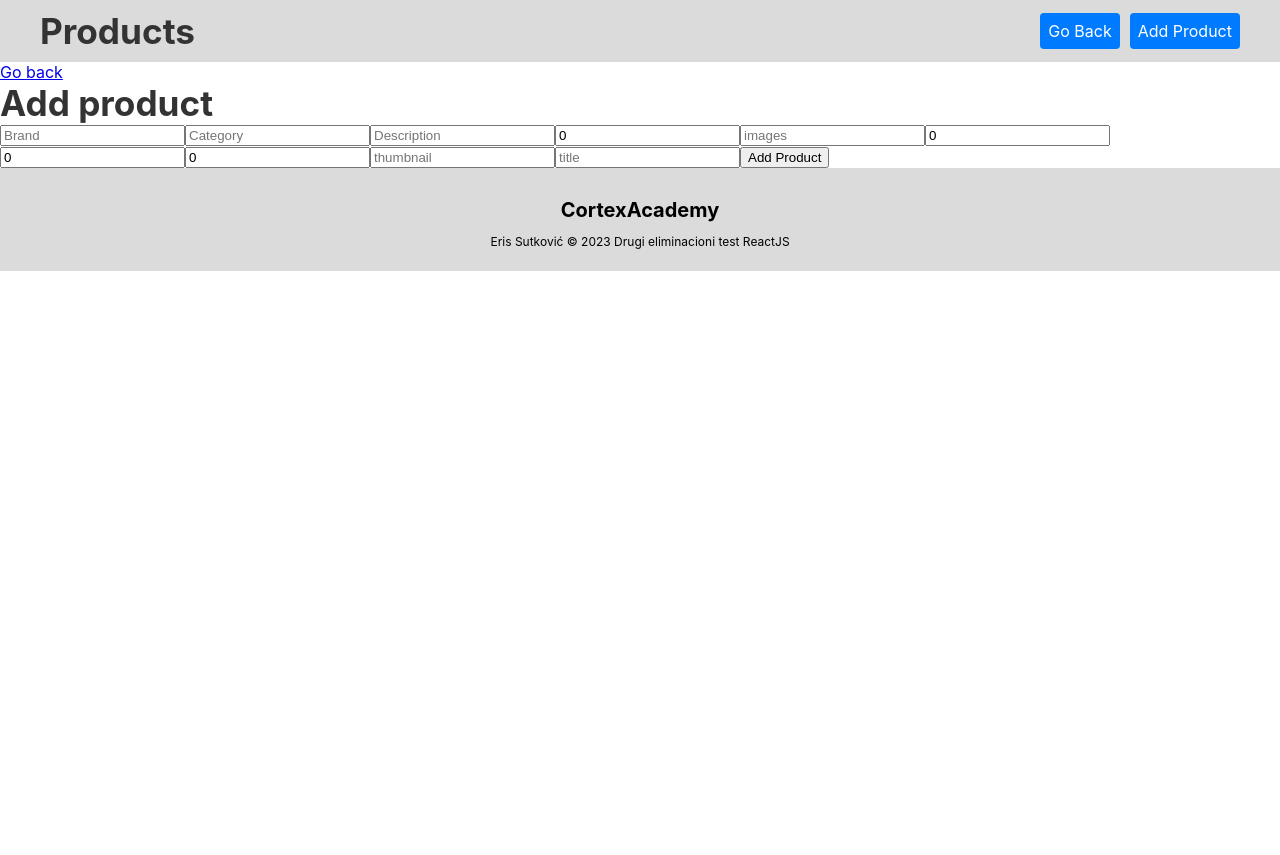
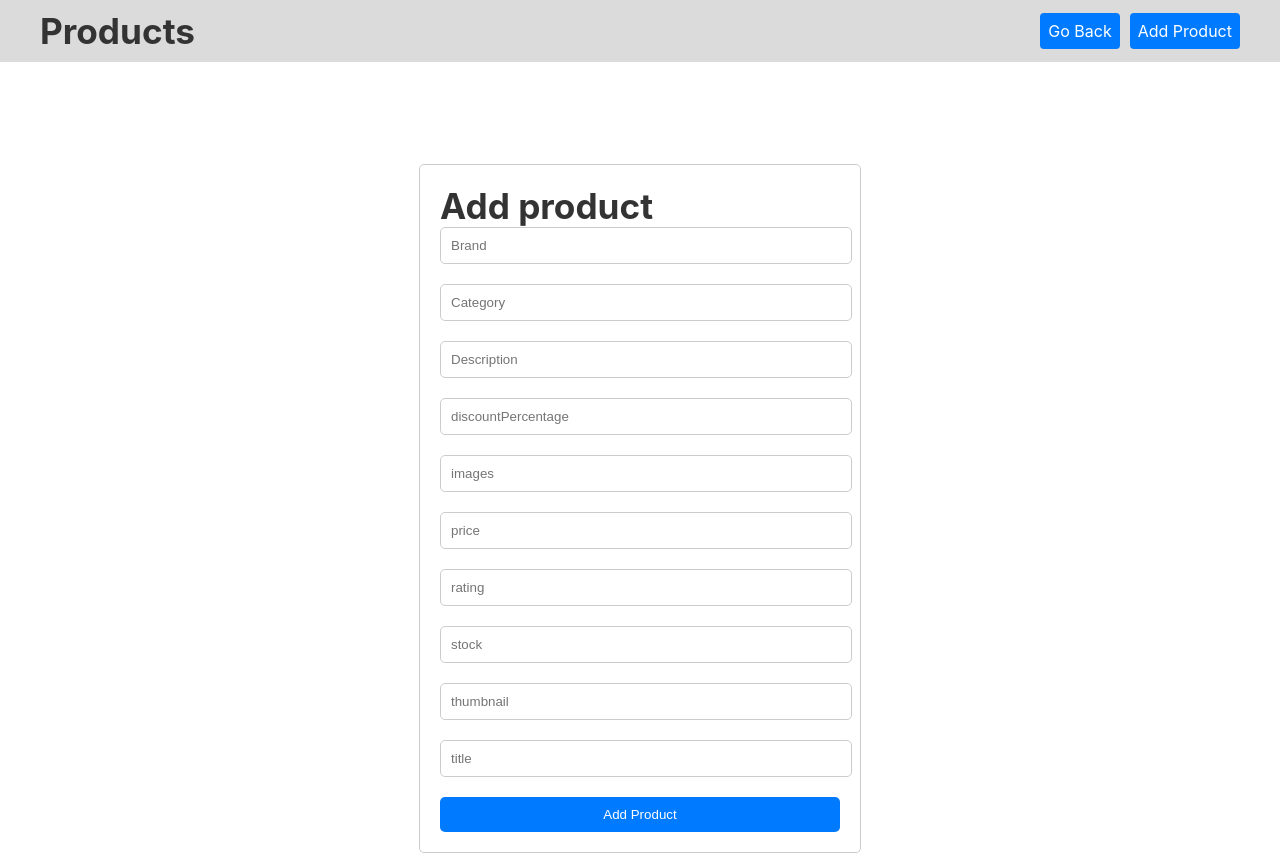
Before and after one commit to eris00/cortex-academy_eliminacioni2, a React (Create React App) app in the folder eliminacioni2/: page /product/add in a window 1280 px wide. Shown: the top 855 px of the page. Before the commit the page ends 800 px from the top, so only its background shows below. Built offline with nearby package versions, Linux system fonts and the light colour scheme; no server answers.

Commit message:
design finished

```diff
--- a/eliminacioni2/src/App.js
+++ b/eliminacioni2/src/App.js
@@ -1,5 +1,5 @@
 import logo from './logo.svg';
-import {BrowserRouter, Routes, Route, Link} from 'react-router-dom'
+import {BrowserRouter, Routes, Route} from 'react-router-dom'
 import './App.css';
 import { ProductProvider } from "./Context";
 import ProductList from './Component/ProductList';
--- a/eliminacioni2/src/Component/AddProduct/AddProduct.js
+++ b/eliminacioni2/src/Component/AddProduct/AddProduct.js
@@ -13,11 +13,11 @@ import AddProductForm from './AddProductForm';
       brand: '',
       category: '',
       description: '',
-      discountPercentage: 0,
+      discountPercentage: '',
       images: [],
-      price: 0,
-      rating: 0,
-      stock: 0,
+      price: '',
+      rating: '',
+      stock: '',
       thumbnail: '',
       title: ''
     });
@@ -29,15 +29,20 @@ import AddProductForm from './AddProductForm';
 
     const handleSubmit = (e) => {
       e.preventDefault();
+
+      if (formData.brand.trim().length === 0 || formData.category.trim().length === 0 || formData.description.trim().length === 0 || formData.discountPercentage.trim().length === 0 || formData.price.trim().length === 0 || formData.rating.trim().length === 0 || formData.stock.trim().length === 0 || formData.thumbnail.trim().length === 0 || formData.title.trim().length === 0) {
+        return;
+      }
+
       addItem(formData);
       setFormData({brand: '',
       category: '',
       description: '',
-      discountPercentage: 0,
+      discountPercentage: '',
       images: [],
-      price: 0,
-      rating: 0,
-      stock: 0,
+      price: '',
+      rating: '',
+      stock: '',
       thumbnail: '',
       title: ''})
       navigate('/');
@@ -45,15 +50,7 @@ import AddProductForm from './AddProductForm';
 
 
   return (
-
-    <>
-
-    <Link to="/">Go back</Link>
-
     <AddProductForm handleSubmit={handleSubmit} handleChange={handleChange} formData={formData}/>
-
-
-    </>
   )
 }
 
--- /dev/null
+++ b/eliminacioni2/src/Component/AddProduct/AddProductForm.css
@@ -0,0 +1,29 @@
+.form-container {
+    max-width: 40%;
+    margin: 5% auto;
+    padding: 20px;
+    border: 1px solid #ccc;
+    border-radius: 5px;
+  }
+
+  h2 {
+    font-size: 34px;
+    margin-bottom: 20px;
+  }
+
+  input {
+    width: 100%;
+    padding:10px 0px 10px 10px;
+    margin-bottom: 10px;
+    border: 1px solid #ccc;
+    border-radius: 5px;
+  }
+
+  button {
+    background-color: #007bff;
+    color: white;
+    border: none;
+    padding: 10px 20px;
+    border-radius: 5px;
+    cursor: pointer;
+  }
--- a/eliminacioni2/src/Component/AddProduct/AddProductForm.js
+++ b/eliminacioni2/src/Component/AddProduct/AddProductForm.js
@@ -1,8 +1,11 @@
 import React from 'react'
+import './AddProductForm.css'
 
 function AddProductForm({handleSubmit, handleChange, formData}) {
+
   return (
     <>
+      <div className='form-container'>
         <h2>Add product</h2>
         <form onSubmit={handleSubmit}>
           <input
@@ -27,7 +30,7 @@ function AddProductForm({handleSubmit, handleChange, formData}) {
             placeholder="Description"
           />
           <input
-        type="text"
+            type="number"
             name="discountPercentage"
             value={formData.discountPercentage}
             onChange={handleChange}
@@ -41,21 +44,21 @@ function AddProductForm({handleSubmit, handleChange, formData}) {
             placeholder="images"
           />
           <input
-        type="text"
+            type="number"
             name="price"
             value={formData.price}
             onChange={handleChange}
             placeholder="price"
           />
           <input
-        type="text"
+            type="number"
             name="rating"
             value={formData.rating}
             onChange={handleChange}
             placeholder="rating"
           />
           <input
-        type="text"
+            type="number"
             name="stock"
             value={formData.stock}
             onChange={handleChange}
@@ -78,6 +81,7 @@ function AddProductForm({handleSubmit, handleChange, formData}) {
 
           <button type="submit">Add Product</button>
         </form>
+    </div>
     </>
   )
 }
--- a/eliminacioni2/src/Component/EditProduct/EditProduct.js
+++ b/eliminacioni2/src/Component/EditProduct/EditProduct.js
@@ -3,6 +3,7 @@ import { ProductContext } from "../../Context";
 import { useParams  } from 'react-router-dom';
 import { useNavigate } from 'react-router-dom';
 import EditProductForm from './EditProductForm';
+
 
 function EditProduct() {
 
@@ -24,6 +25,11 @@ function EditProduct() {
         navigate('/');
     };
 
+    if (!newProductData) {
+      return <div>Loading...</div>;
+    }
+
+
   return (
     <>
 
--- /dev/null
+++ b/eliminacioni2/src/Component/EditProduct/EditProductForm.css
@@ -0,0 +1,34 @@
+.form-container {
+  max-width: 400px;
+  margin: 8% auto;
+  padding: 20px;
+  border: 1px solid #ccc;
+  border-radius: 5px;
+}
+
+form {
+  display: flex;
+  flex-direction: column;
+  gap: 10px;
+}
+
+label {
+  font-weight: bold;
+}
+
+input,
+textarea {
+  width: 100%;
+  padding:10px 0px 10px 10px;
+  border: 1px solid #ccc;
+  border-radius: 5px;
+}
+
+button {
+  background-color: #007bff;
+  color: white;
+  border: none;
+  padding: 10px 20px;
+  border-radius: 5px;
+  cursor: pointer;
+}
--- a/eliminacioni2/src/Component/EditProduct/EditProductForm.js
+++ b/eliminacioni2/src/Component/EditProduct/EditProductForm.js
@@ -1,8 +1,13 @@
 import React from 'react'
+import './EditProductForm.css';
 
 function EditProductForm({handleSubmit, handleChange, newProductData}) {
+
+
+
   return (
     <>
+        <div className='form-container'>
             <form onSubmit={handleSubmit}>
                 <label>
                     Naziv:
@@ -18,6 +23,7 @@ function EditProductForm({handleSubmit, handleChange, newProductData}) {
                 </label>
                 <button type="submit">Edit Product</button>
             </form>
+        </div>
     </>
   )
 }
--- /dev/null
+++ b/eliminacioni2/src/Component/ProductDetails.css
@@ -0,0 +1,30 @@
+.container {
+    display: grid;
+    grid-template-columns: 1fr 1fr;
+    grid-gap: 20px;
+    max-width: 800px;
+    margin: 0 auto;
+    padding: 20px;
+  }
+
+  img {
+    grid-column: 2;
+    width: 80%;
+    height: 80%;
+    object-fit: cover;
+    margin: 5%;
+
+  }
+
+  .information {
+    grid-column: 1;
+  }
+
+  h1 {
+    font-size: 24px;
+    margin-bottom: 20px;
+  }
+
+  p {
+    margin-bottom: 25px;
+  }
--- a/eliminacioni2/src/Component/ProductDetails.js
+++ b/eliminacioni2/src/Component/ProductDetails.js
@@ -1,6 +1,7 @@
 import React, { useContext } from 'react'
 import { useParams  } from 'react-router-dom';
 import { ProductContext } from '../Context';
+import './ProductDetails.css';
 
 function ProductDetails() {
 
@@ -14,18 +15,20 @@ function ProductDetails() {
 
   return (
     <>
-      <h1>Item Details</h1>
-      <div>
-        <p>Brand: {product.brand}</p>
-        <p>Category: {product.category}</p>
-        <p>Description: {product.description}</p>
-        <p>Discount Percentage: {product.discountPercentage}</p>
-        <p>ID: {product.id}</p>
-        <p>Price: {product.price}</p>
-        <p>Rating: {product.rating}</p>
-        <p>Stock: {product.stock}</p>
-        <img src={product.thumbnail} alt="Thumbnail" />
-        <p>Title: {product.title}</p>
+      <h1>{product.title}</h1>
+      <div className='container'>
+      <img src={product.thumbnail} alt="Thumbnail" />
+        <div className='information'>
+          <p><strong>Brand:</strong> {product.brand}</p>
+          <p><strong>Category:</strong> {product.category}</p>
+          <p><strong>Description:</strong> {product.description}</p>
+          <p><strong>Discount Percentage:</strong> {product.discountPercentage}</p>
+          <p><strong>ID:</strong> {product.id}</p>
+          <p><strong>Price:</strong> {product.price}</p>
+          <p><strong>Rating:</strong> {product.rating}</p>
+          <p><strong>Stock:</strong> {product.stock}</p>
+          <p><strong>Title:</strong> {product.title}</p>
+        </div>
       </div>
     </>
   )
--- a/eliminacioni2/src/Component/ProductItem.css
+++ b/eliminacioni2/src/Component/ProductItem.css
@@ -16,9 +16,9 @@
 
 .product-item img {
   width: 100%;
-  height: 220px;
+  height: 210px;
   object-fit: cover;
-  margin-bottom: 10px;
+  margin: 0;
 }
 
 .button-container {
--- a/eliminacioni2/src/Component/ProductItem.js
+++ b/eliminacioni2/src/Component/ProductItem.js
@@ -6,18 +6,19 @@ function ProductItem({ product, deleteItem }) {
 
     const {id, title, price, description, images } = product;
 
-    const truncateTitle = (text, maxLength) => {
+    const truncateText = (text, maxLength) => {
         if (text.length <= maxLength) return text;
         return text.substring(0, maxLength) + '...';
       };
 
+
     return (
         <>
             <div className="product-item">
-                <h3>{truncateTitle(title, 26)}</h3>
+                <h3>{truncateText(title, 26)}</h3>
                 <img src={product.thumbnail} />
                 <p>Price: ${price}</p>
-                <p>Description: {description}</p>
+                <p>Description: {truncateText(description, 80)}</p>
                 <div className='button-container'>
                     <Link to={`/product/${product.id}`}>View Details</Link>
                     <Link to={`/product/edit/${product.id}`}>Edit Product</Link>
--- a/eliminacioni2/src/Component/ProductList.css
+++ b/eliminacioni2/src/Component/ProductList.css
@@ -1,7 +1,7 @@
 .product-list-wrapper {
     display: flex;
     flex-direction: column;
-    align-items: center; /* Centrira sadržaj vertikalno */
+    align-items: center;
   }
 
 
```
Lines whose indentation alone changed are shown as unchanged.
